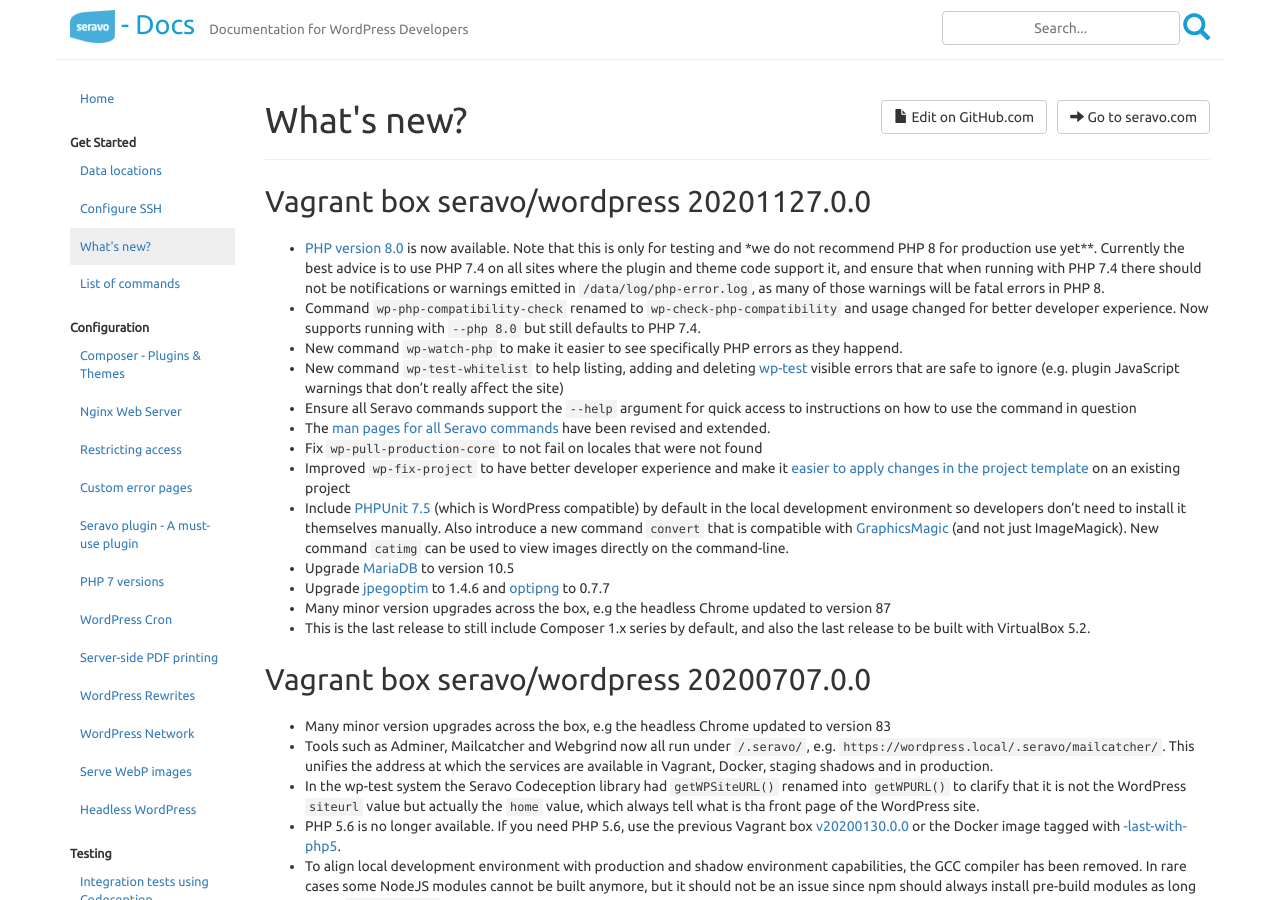
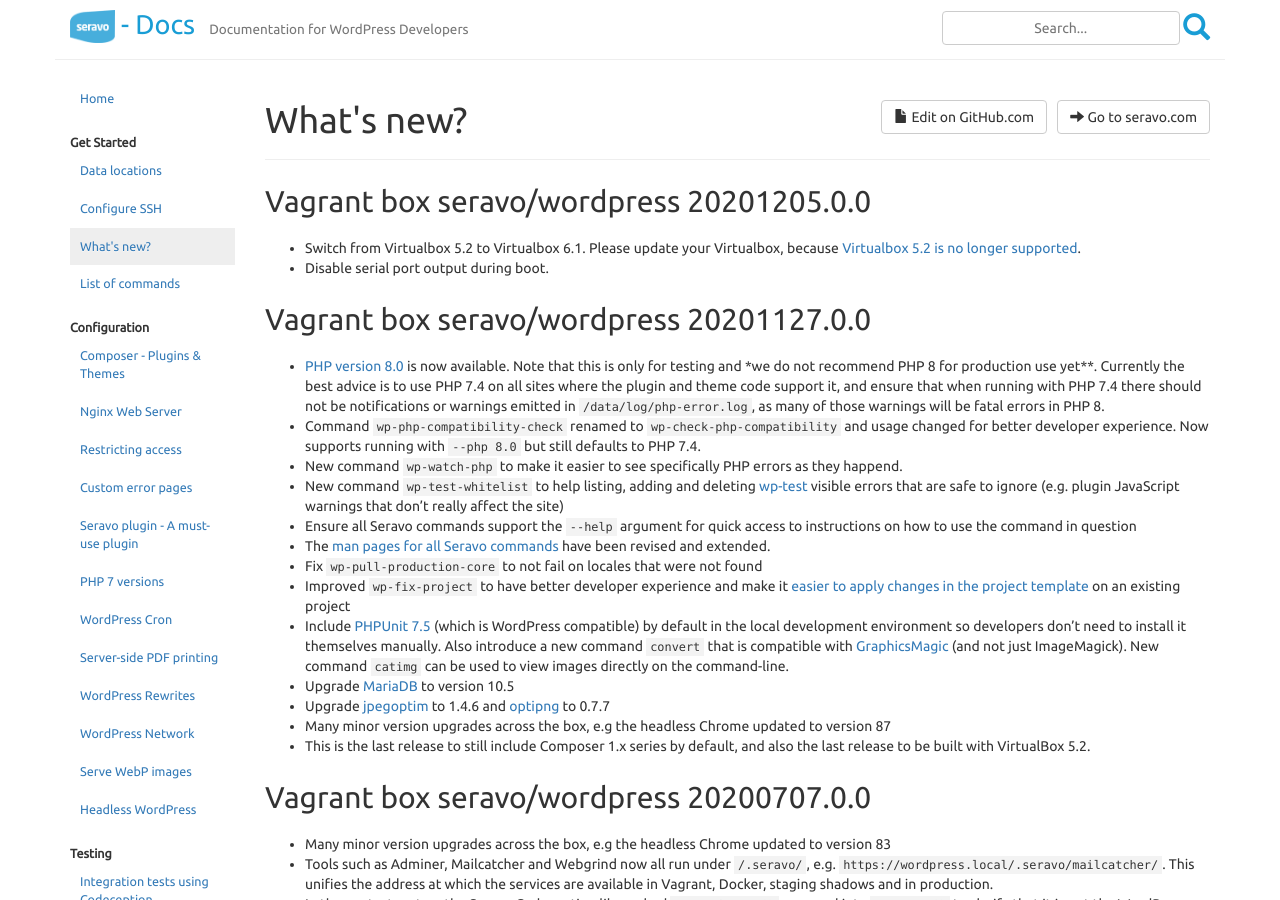
Before and after one commit to Seravo/docs, a Jekyll site: the page built from _posts/2018-11-12-release-notes.md, in a window 1280 px wide and 900 px high. Built offline with Jekyll 4.4.1, drawn with Linux system fonts in a browser that asks for light colours; nearby versions of some CDN libraries.

Commit message:
Update release notes for seravo/wordpress Vagrant box version 20201205.0.0

```diff
--- a/_posts/2018-11-12-release-notes.md
+++ b/_posts/2018-11-12-release-notes.md
@@ -5,6 +5,11 @@
 date: 2018-11-12 11:26:00
 order: 4
 ---
+## Vagrant box seravo/wordpress 20201205.0.0
+
+* Switch from Virtualbox 5.2 to Virtualbox 6.1. Please update your Virtualbox, because [Virtualbox 5.2 is no longer supported](https://www.virtualbox.org/wiki/Download_Old_Builds_5_2).
+* Disable serial port output during boot.
+
 ## Vagrant box seravo/wordpress 20201127.0.0
 
 * [PHP version 8.0](https://seravo.com/blog/whats-new-in-php8/) is now available. Note that this is only for testing and *we do not recommend PHP 8 for production use yet**. Currently the best advice is to use PHP 7.4 on all sites where the plugin and theme code support it, and ensure that when running with PHP 7.4 there should not be notifications or warnings emitted in `/data/log/php-error.log`, as many of those warnings will be fatal errors in PHP 8.
```
